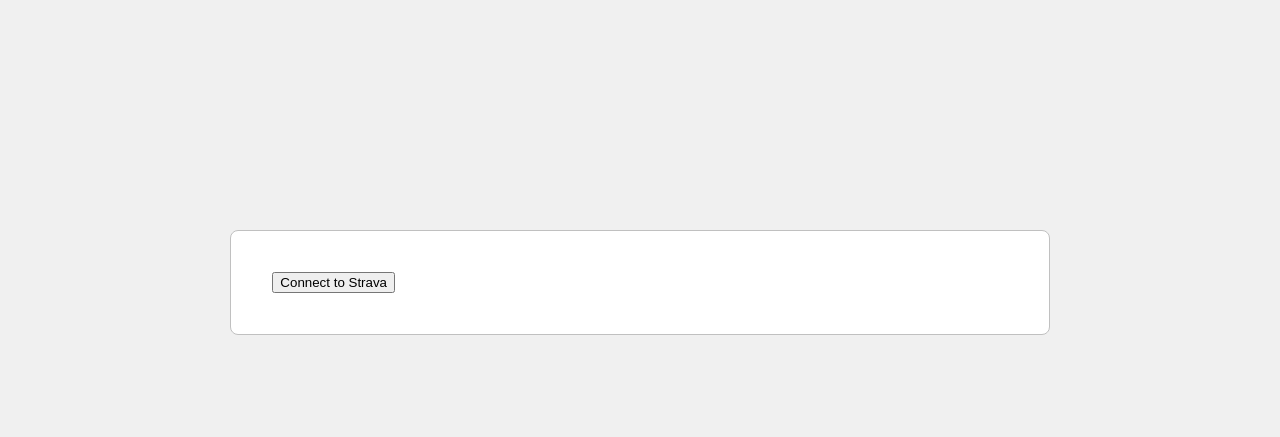
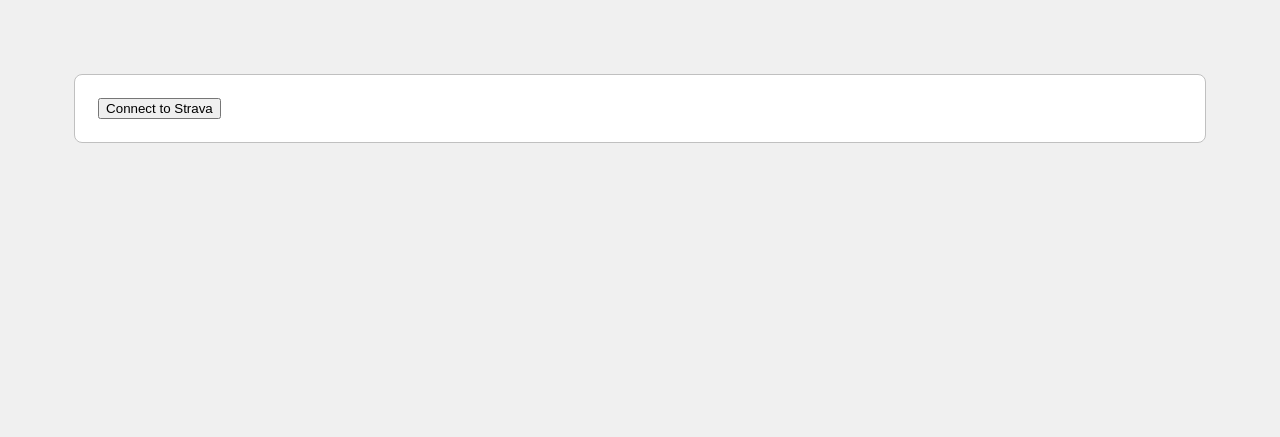
Before and after one commit to gyronaut/speedapp, a Flask app: page / in a window 1280 px wide. Shown: the top 437 px of the page. Run offline with Flask 3, Linux system fonts and the light colour scheme.

Commit message:
more css

```diff
--- a/static/style.css
+++ b/static/style.css
@@ -10,14 +10,14 @@ html,
 body {
     font-family: sans-serif;
     background: #f0f0f0;
-    margin: 10%;
+    margin: 3%;
 }
 
 .main {
     background: white;
     border: solid 1px #c0c0c0;
     border-radius: 8px;
-    padding: 5%;
+    padding: 2%;
 }
 
 .no_data_text{
```
